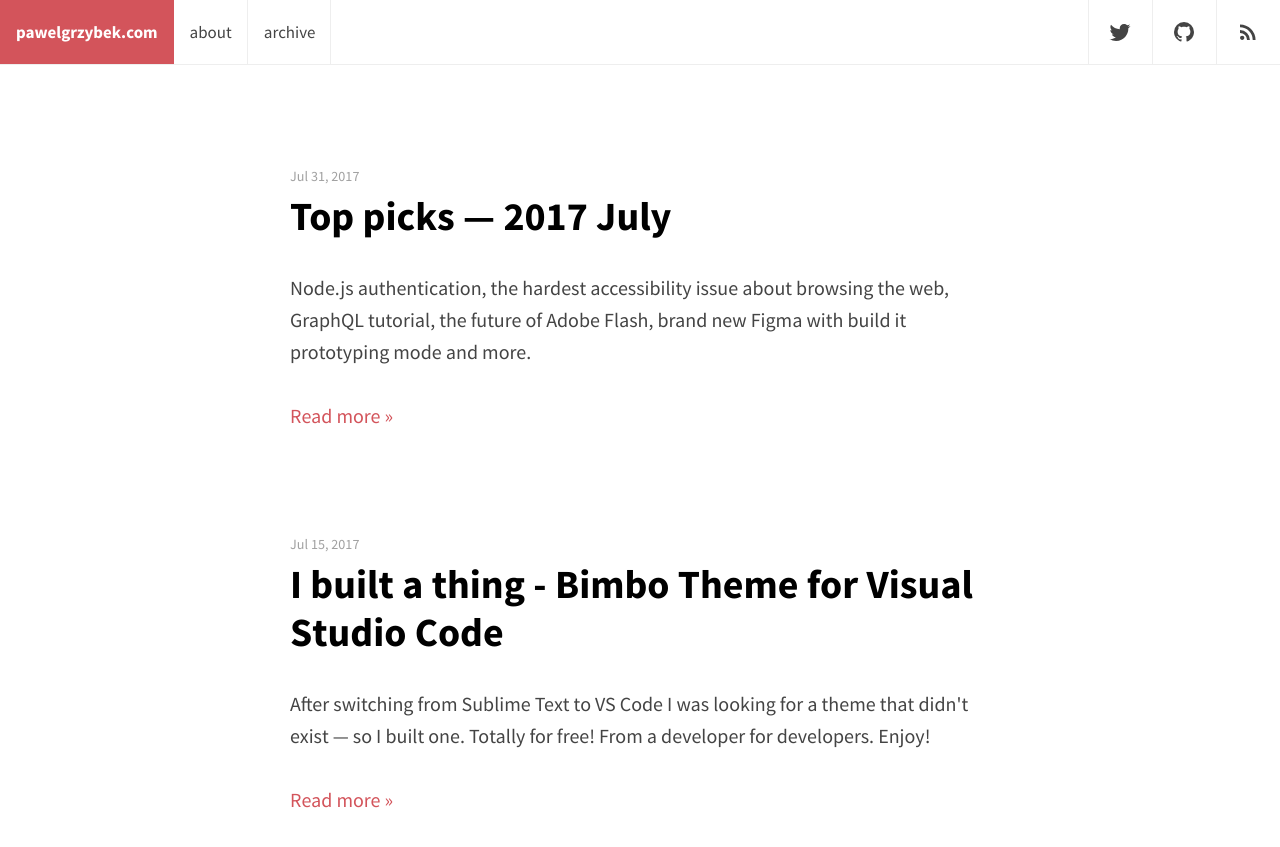
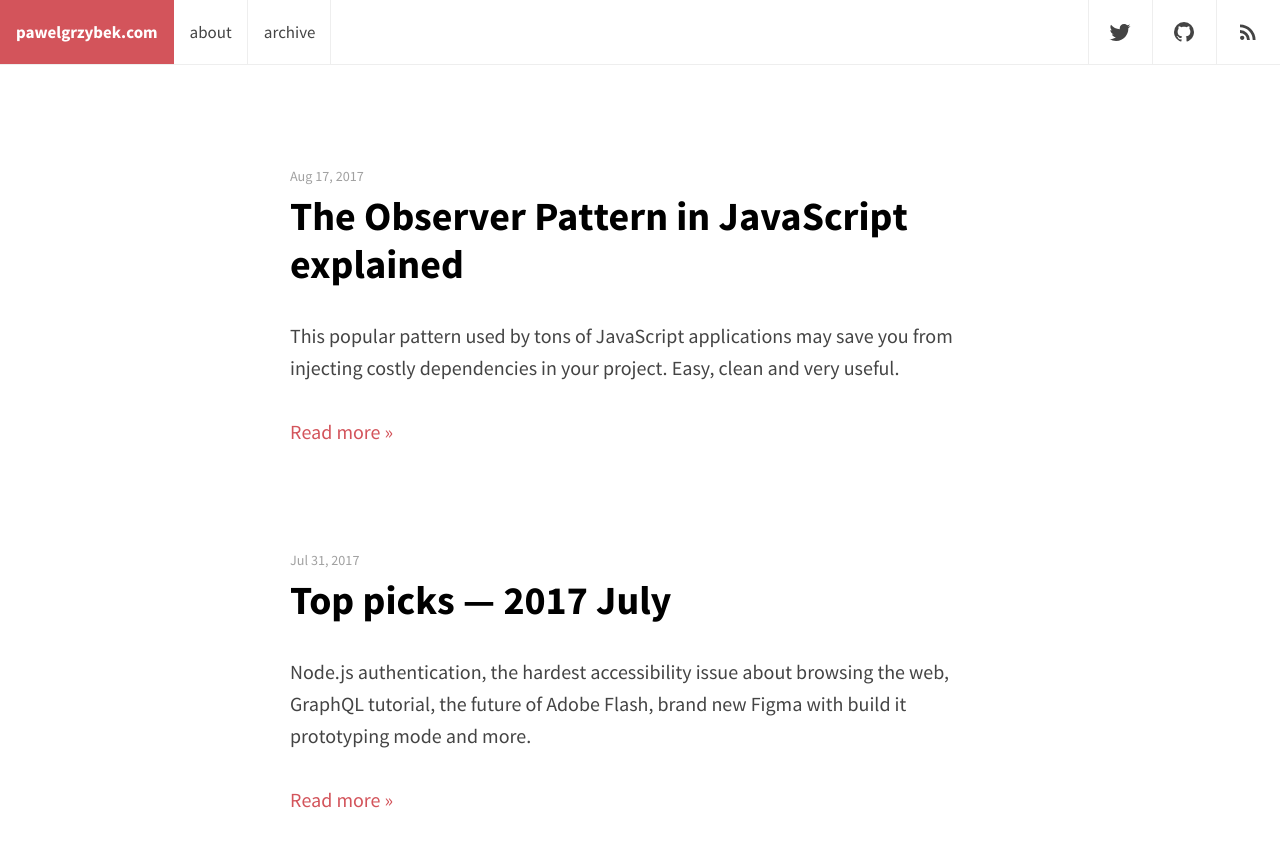
Before and after one commit to kimruddock/pawelgrzybek.github.io, a Jekyll site: the page built from index.html, in a window 1280 px wide and 900 px high. Shown: the top 847 px of the window. Built offline with Jekyll 4.4.1, drawn with Linux system fonts in a browser that asks for light colours; the list of posts is cut into pages by our own code; some of the changed text lies outside the part shown.

Commit message:
publish new post: The Observer Pattern in JavaScript explained

```diff
--- a/_drafts/2017-08-18-the-observer-pattern-in-javascript-explained.md
+++ b/_posts/2017-08-17-the-observer-pattern-in-javascript-explained.md
@@ -1,7 +1,7 @@
 ---
 title: The Observer Pattern in JavaScript explained
 excerpt: This popular pattern used by tons of JavaScript applications may save you from injecting costly dependencies in your project. Easy, clean and very useful.
-photo: 2015-08-18.jpg
+photo: 2017-08-17.jpg
 ---
 
 The Observer Pattern is a popular pattern used across all sorts of JavaScript applications. The instance (subject) maintains a collection of objects (observers) and notifies them all when changes to the state occurs. Does that sound difficult to you? Yes, it was upsetting me as well when I came across this pattern for a first time. A tiny practical example may help you to grasp the concept.
```
Also changed, not shown: photos/2017-08-17.jpg (added).
